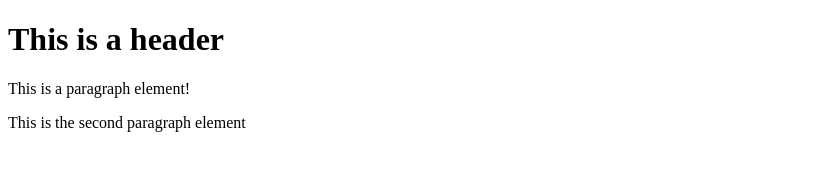
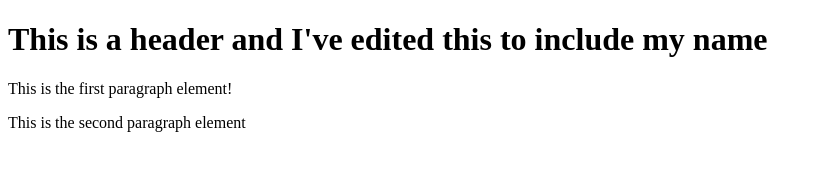
Before and after one commit to VortexH/git-test, a website: page index.html in a window 1280 px wide. Shown: the whole page, without its empty margins (0-822 px from the left). Drawn offline with Linux system fonts and the light colour scheme.

Commit message:
fourth commit

```diff
--- a/index.html
+++ b/index.html
@@ -3,7 +3,7 @@
 <head></head>
 
 <body>
-    <h1>This is a header</h1>
-    <p>This is a paragraph element!</p>
+    <h1>This is a header and I've edited this to include my name</h1>
+    <p>This is the first paragraph element!</p>
     <p>This is the second paragraph element</p>
 </body>
```
Also changed, not shown: package.json (added, +25 -0 lines), 2 other files.
